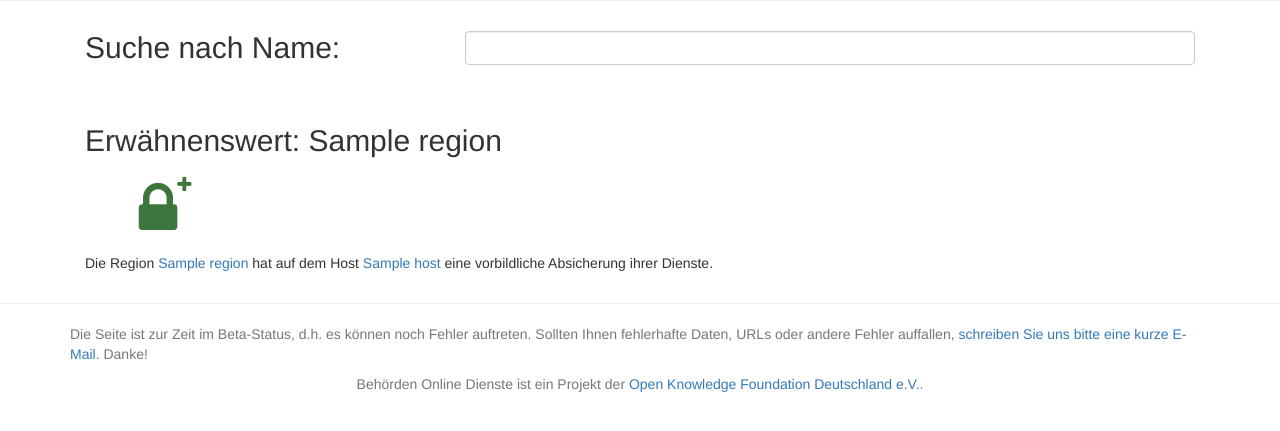
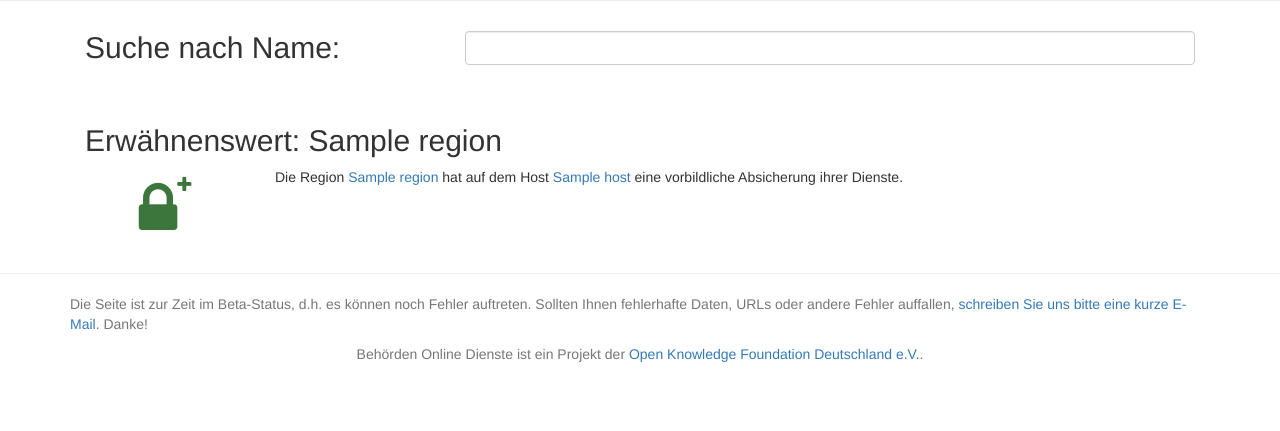
Before and after one commit to okfde/behoerden-online-dienste.de, a Python web app: template webapp/templates/index.html in a window 1280 px wide. Shown: the part 319-750 px from the top of the page. Run offline with Jinja, Linux system fonts and the light colour scheme; the template is opened without the code that fills it: most values are stand-ins (such as "Sample title", 1, 10 or a date in 2020); some libraries are stand-ins or nearby versions.

Commit message:
Startseiten-Beispiel Schloss Bugfix

```diff
--- a/webapp/templates/index.html
+++ b/webapp/templates/index.html
@@ -25,7 +25,7 @@
     <div class="col-sm-2 col-rating col-rating-ssl-6">
       <i class="fa fa-lock"></i><i class="fa fa-plus"></i>
     </div>
-    <div class="col-md-12"><p>Die Region <a href="/region/{{ example_host.regions[0].slug }}">{{ example_host.regions[0].name }}</a> hat auf dem Host <a href="/host/{{ example_host.host }}">{{ example_host.host }}</a> eine vorbildliche Absicherung ihrer Dienste.</p></div>
+    <div class="col-md-10"><p>Die Region <a href="/region/{{ example_host.regions[0].slug }}">{{ example_host.regions[0].name }}</a> hat auf dem Host <a href="/host/{{ example_host.host }}">{{ example_host.host }}</a> eine vorbildliche Absicherung ihrer Dienste.</p></div>
   </div>
 </div>
 {% endblock %}
```
